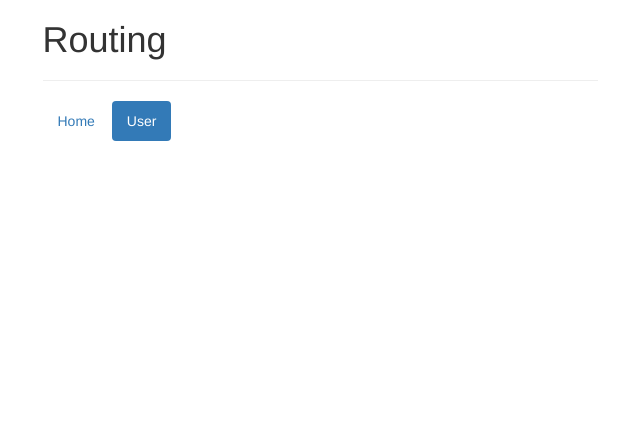
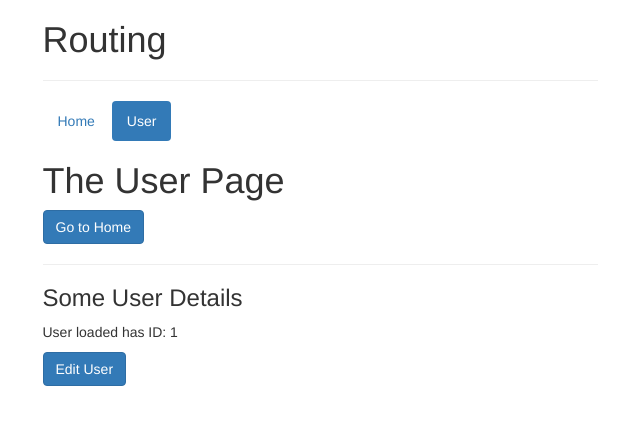
Before and after one commit to TheKinng96/VueRouting, a Vue app: page /user/1 in a window 1280 px wide. Shown: the top 424 px of the page, without its empty margins (320-960 px from the left). Built offline with nearby package versions, Linux system fonts and the light colour scheme.

Commit message:
setup query and use name to access route

```diff
--- a/src/components/user/User.vue
+++ b/src/components/user/User.vue
@@ -2,6 +2,8 @@
   <div>
     <h1>The User Page</h1>
     <button @click="navigateHome" class="btn btn-primary">Go to Home</button>
+    <hr>
+    <router-view></router-view>
   </div>
 </template>
 
@@ -9,7 +11,7 @@
 export default {
   methods: {
     navigateHome() {
-      this.$router.push('/');
+      this.$router.push({name: 'home'});
     }
   },
 }
--- a/src/components/user/UserDetail.vue
+++ b/src/components/user/UserDetail.vue
@@ -1,3 +1,12 @@
 <template>
+  <div>
     <h3>Some User Details</h3>
+    <p>User loaded has ID: {{ $route.params.id }}</p>
+    <router-link
+        tag="button"
+        :to="{name:'userEdit', params: { id: $route.params.id}, query: { locale: 'en', q:100} }"
+        class="btn btn-primary">
+      Edit User
+    </router-link>
+  </div>
 </template>
--- a/src/components/user/UserEdit.vue
+++ b/src/components/user/UserEdit.vue
@@ -1,3 +1,7 @@
 <template>
+  <div>
     <h3>Edit the User</h3>
+    <p>Locale: {{$route.query.locale}}</p>
+    <p>Analytics: {{$route.query.q}}</p>
+  </div>
 </template>
--- a/src/components/user/UserStart.vue
+++ b/src/components/user/UserStart.vue
@@ -3,9 +3,9 @@
     <p>Please select a User</p>
     <hr>
     <ul class="list-group">
-            <li class="list-group-item" style="cursor: pointer">User 1</li>
-            <li class="list-group-item" style="cursor: pointer">User 2</li>
-            <li class="list-group-item" style="cursor: pointer">User 3</li>
+      <router-link to="/user/1" tag="li" class="list-group-item" style="cursor: pointer">User 1</router-link>
+      <router-link to="/user/2" tag="li" class="list-group-item" style="cursor: pointer">User 2</router-link>
+      <router-link to="/user/3" tag="li" class="list-group-item" style="cursor: pointer">User 3</router-link>
     </ul>
   </div>
 </template>
```
Also changed, not shown: src/route.js (+11 -2 lines). Lines whose indentation alone changed are shown as unchanged.
